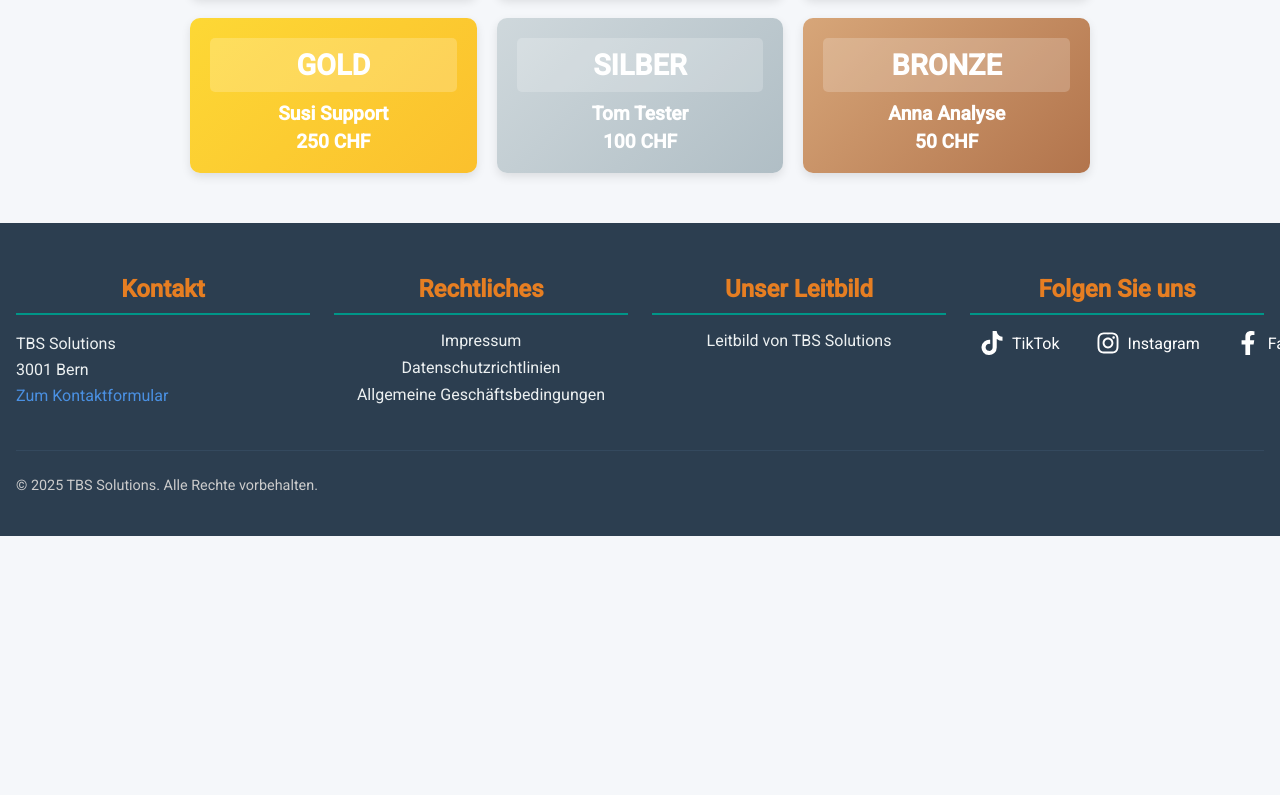
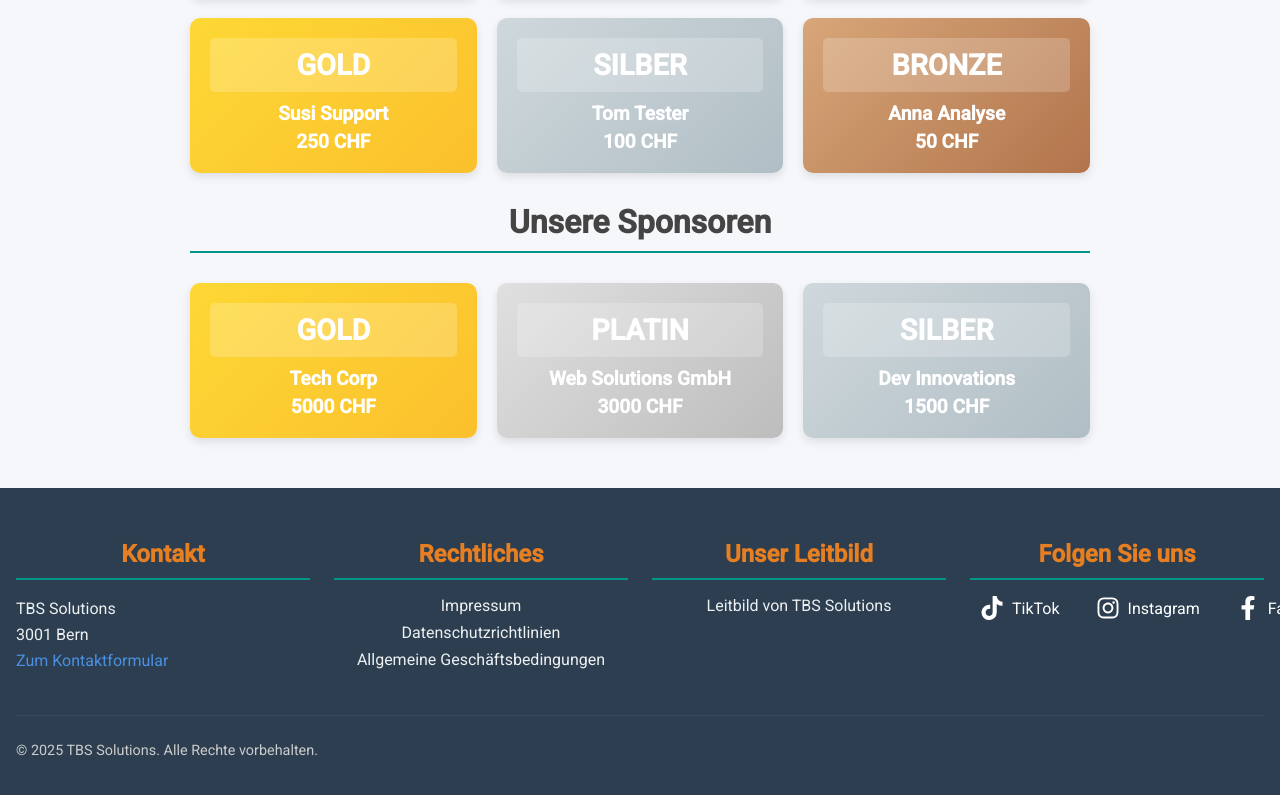
Before and after one commit to tbs-dienste/webfrostend, a React (Create React App) app: page /ueber-uns in a window 1280 px wide. Shown: the part 986-1781 px from the top of the page. Before the commit the page ends 1522 px from the top, so only its background shows below. Built offline with nearby package versions, Linux system fonts and the light colour scheme; what @react-pdf/renderer would draw is missing.

Commit message:
ÜberUns.jsx aktualisieren

```diff
--- a/src/components/Content/ÜberUns.jsx
+++ b/src/components/Content/ÜberUns.jsx
@@ -9,6 +9,12 @@ const ÜberUns = () => {
     { name: "Susi Support", betrag: 250, rang: "Gold", währung: "CHF" },
     { name: "Tom Tester", betrag: 100, rang: "Silber", währung: "CHF" },
     { name: "Anna Analyse", betrag: 50, rang: "Bronze", währung: "CHF" },
+  ];
+
+  const sponsoren = [
+    { name: "Tech Corp", betrag: 5000, rang: "Gold", währung: "CHF" },
+    { name: "Web Solutions GmbH", betrag: 3000, rang: "Platin", währung: "CHF" },
+    { name: "Dev Innovations", betrag: 1500, rang: "Silber", währung: "CHF" },
   ];
 
   const farben = {
@@ -53,6 +59,19 @@ const ÜberUns = () => {
           </div>
         ))}
       </div>
+
+      <h2>Unsere Sponsoren</h2>
+      <div className="spender-grid">
+        {sponsoren.map((s, index) => (
+          <div key={index} className={`spender-card ${farben[s.rang]}`}>
+            <div className="spender-header">{s.rang}</div>
+            <div className="spender-body">
+              <span className="spender-name">{s.name}</span>
+              <span className="spender-betrag">{s.betrag} {s.währung}</span>
+            </div>
+          </div>
+        ))}
+      </div>
     </div>
   );
 };
```
